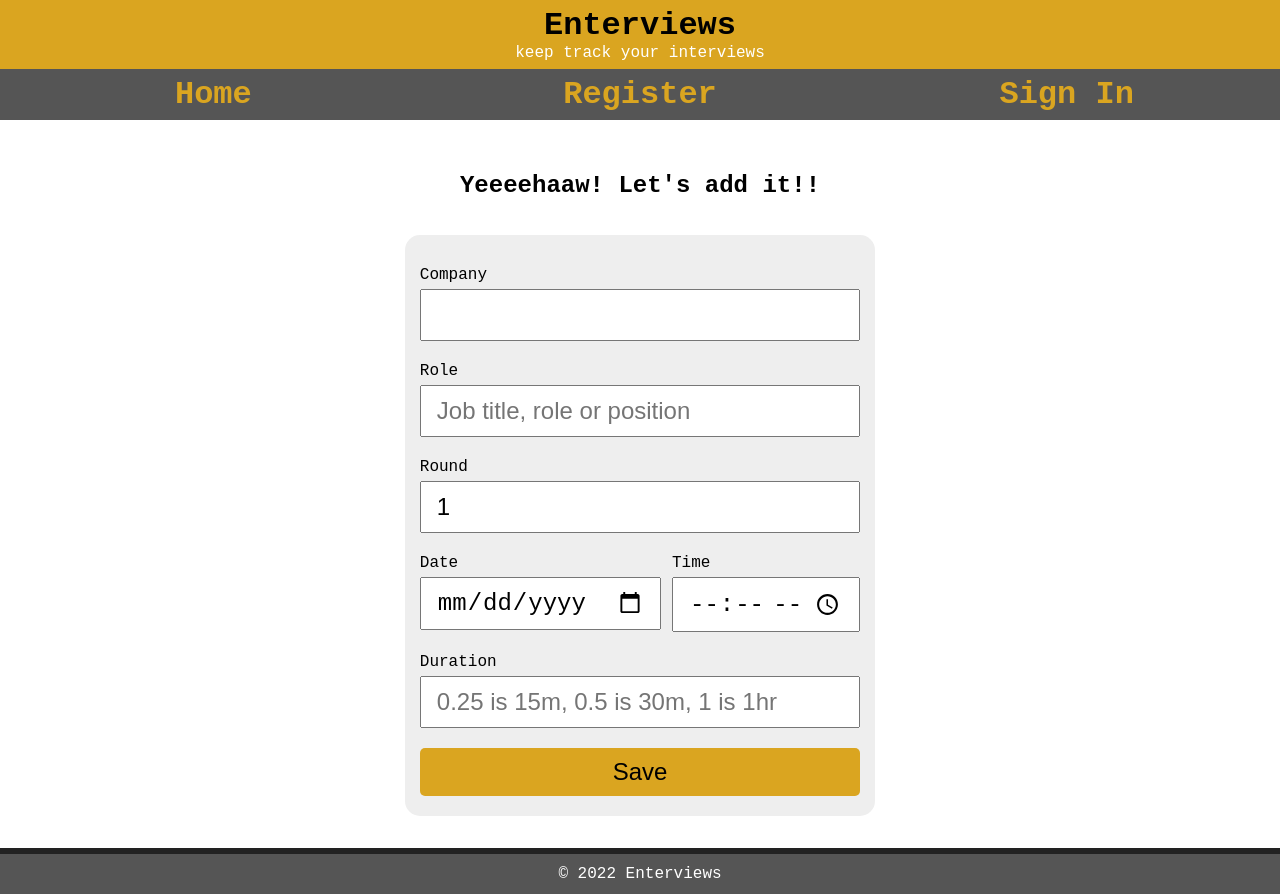
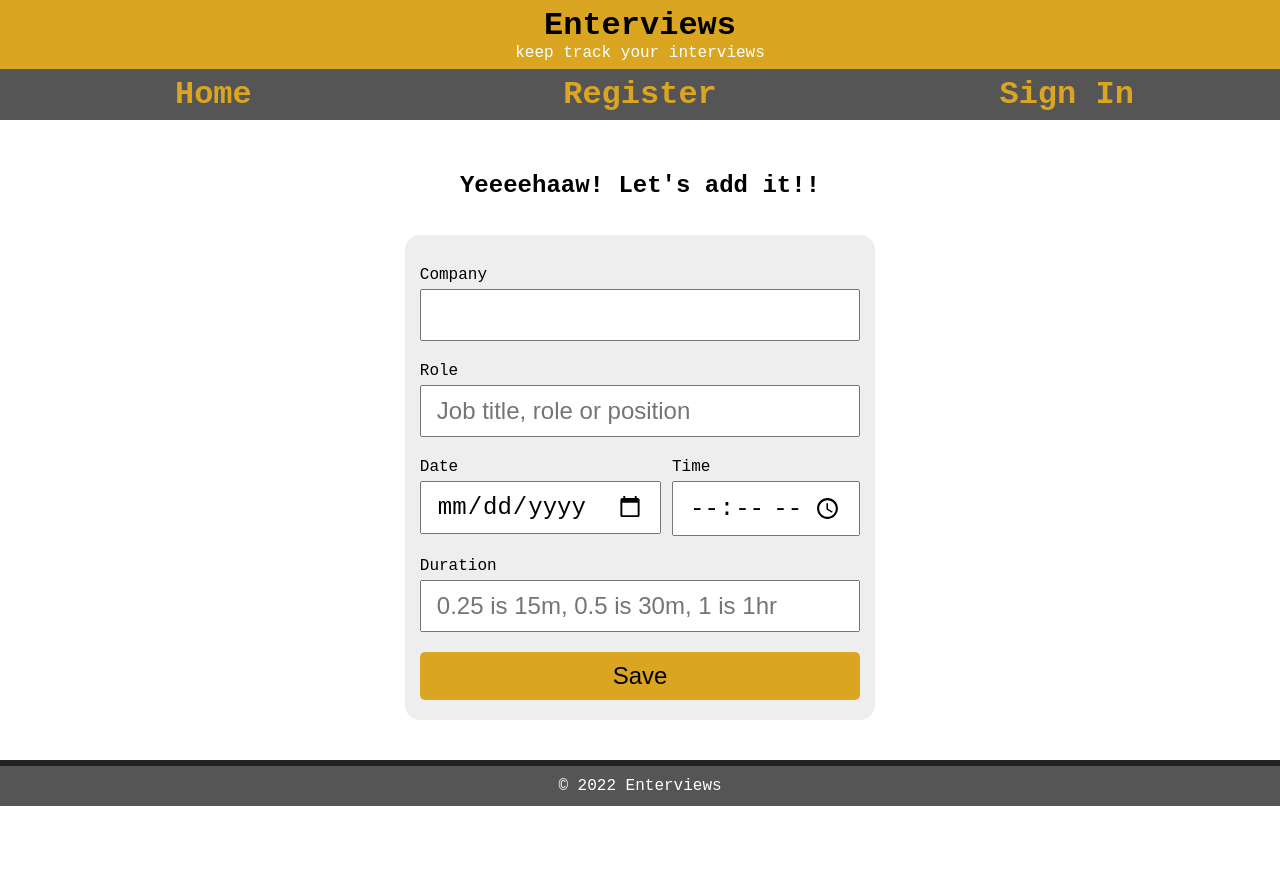
Before and after one commit to Brondchux/enterviews-client, a React (Create React App) app: page /add-interview in a window 1280 px wide. After the commit the page ends 806 px from the top, so only its background shows below. Built offline with nearby package versions, Linux system fonts and the light colour scheme.

Commit message:
Removed round-field completely as it gets auto-calculated by server

```diff
--- a/src/Components/Form/index.js
+++ b/src/Components/Form/index.js
@@ -14,17 +14,15 @@ const Form = () => {
 		(state) => state.interviews
 	);
 	const { interview } = useSelector((state) => state.interview);
-	const { rounder } = useSelector((state) => state.rounds);
 	const [isReadOnly, setIsReadOnly] = useState(false);
 	const [formState, setFormState] = useState({
 		company: "",
 		role: "",
-		round: "1",
 		date: "",
 		time: "",
 		duration: "",
 	});
-	const { company, role, round, date, time, duration } = formState;
+	const { company, role, date, time, duration } = formState;
 
 	const changeHandler = (e) => {
 		const { name, value } = e.target;
@@ -36,17 +34,15 @@ const Form = () => {
 
 	const populateFields = useCallback(() => {
 		if (!id || !interview) return;
-		const newRoundCount = id && interview && rounder ? rounder.length + 1 : 1;
 		setIsReadOnly(true);
 		setFormState({
 			company: interview.company,
 			role: interview.role,
-			round: newRoundCount,
 			date: "",
 			time: "",
 			duration: "",
 		});
-	}, [id, interview, rounder]);
+	}, [id, interview]);
 	useEffect(() => populateFields(), [populateFields]);
 
 	const submitHandler = (e) => {
@@ -55,7 +51,6 @@ const Form = () => {
 		if (!role.trim().length) return toast.error("Role is required.");
 		if (!date.trim().length) return toast.error("Date is required.");
 		if (!time.trim().length) return toast.error("Time is required.");
-		if (!round || round < 1) return toast.error("Round is required.");
 		if (!duration || duration <= 0) return toast.error("Duration is required.");
 		const interviewData = {
 			...formState,
@@ -113,19 +108,6 @@ const Form = () => {
 						placeholder="Job title, role or position"
 						type="text"
 						readOnly={isReadOnly}
-					/>
-				</div>
-				<div>
-					<label htmlFor="round">Round</label>
-					<input
-						id="round"
-						name="round"
-						value={round}
-						onChange={changeHandler}
-						className="form-control"
-						placeholder="Interview round?"
-						type="text"
-						readOnly={true}
 					/>
 				</div>
 				<div className="date-time">
```
